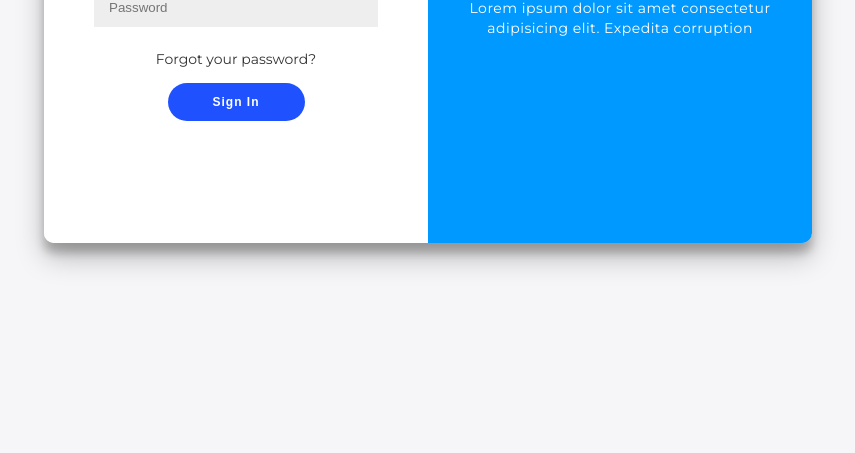
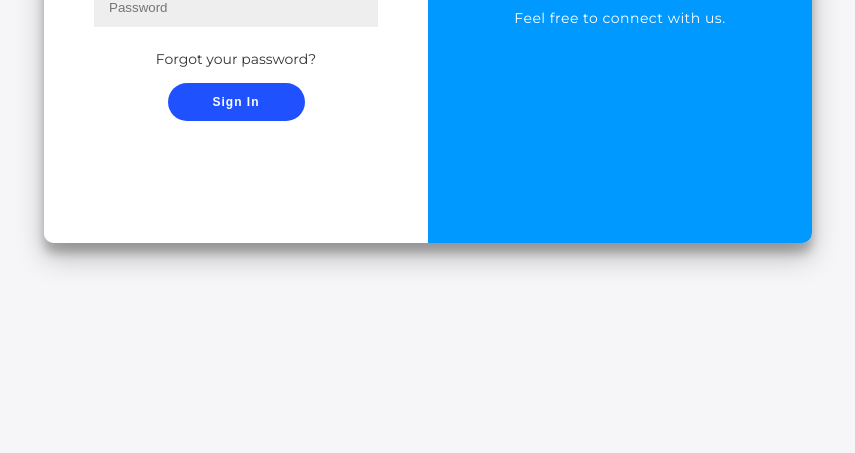
Before and after one commit to jithesh-143/website, a plain HTML site: page login.html in a window 1280 px wide. Shown: the part 377-830 px from the top of the page, without its empty margins (212-1067 px from the left). Drawn offline with Linux system fonts and the light colour scheme.

Commit message:
Update login.html

```diff
--- a/login.html
+++ b/login.html
@@ -203,7 +203,7 @@ footer {
 		<div class="overlay">
 			<div class="overlay-panel overlay-right">
 				<h1>Welcome Back</h1>
-				<p>Lorem ipsum dolor sit amet consectetur adipisicing elit. Expedita corruption</p>
+				<p>Feel free to connect with us.</p>
 			</div>
 		</div>
 	</div>
```
